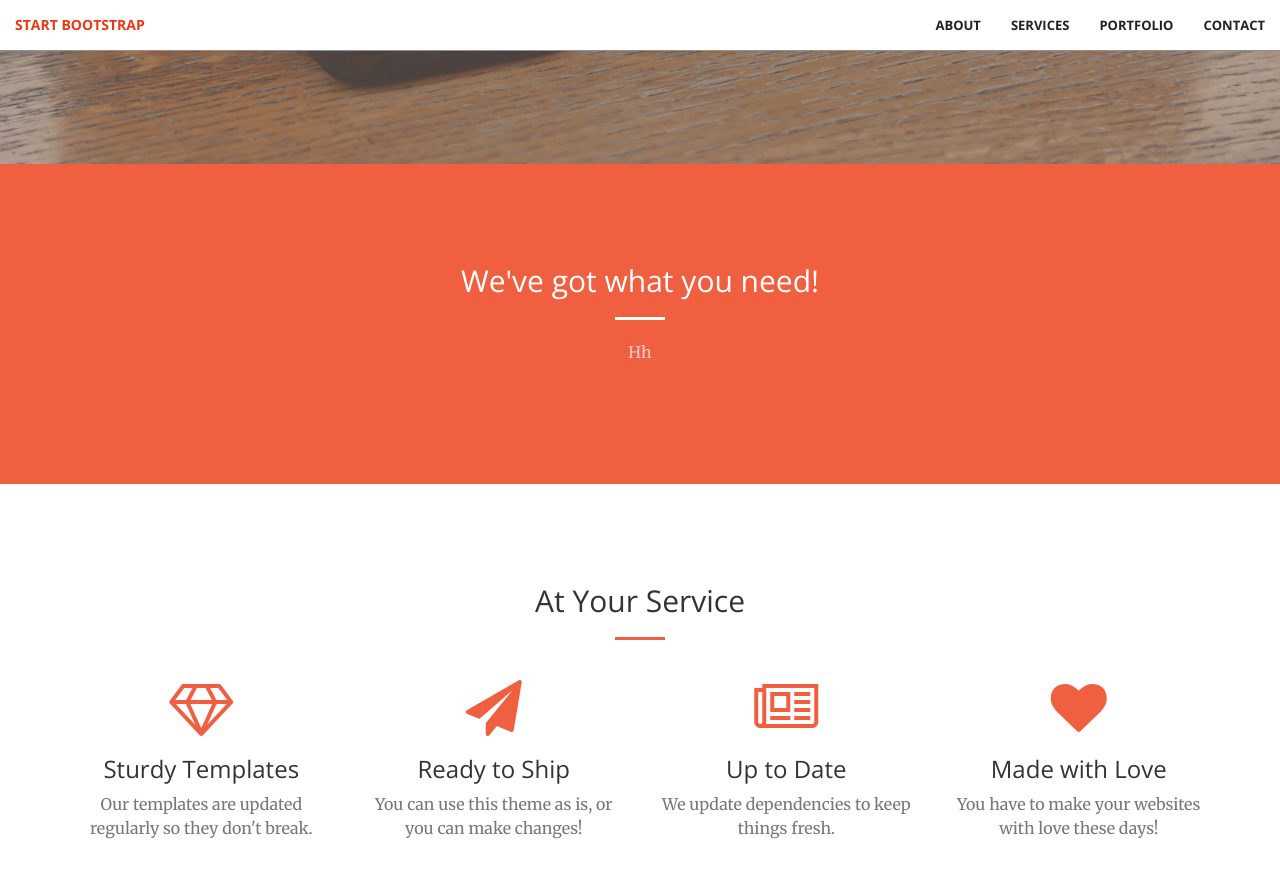
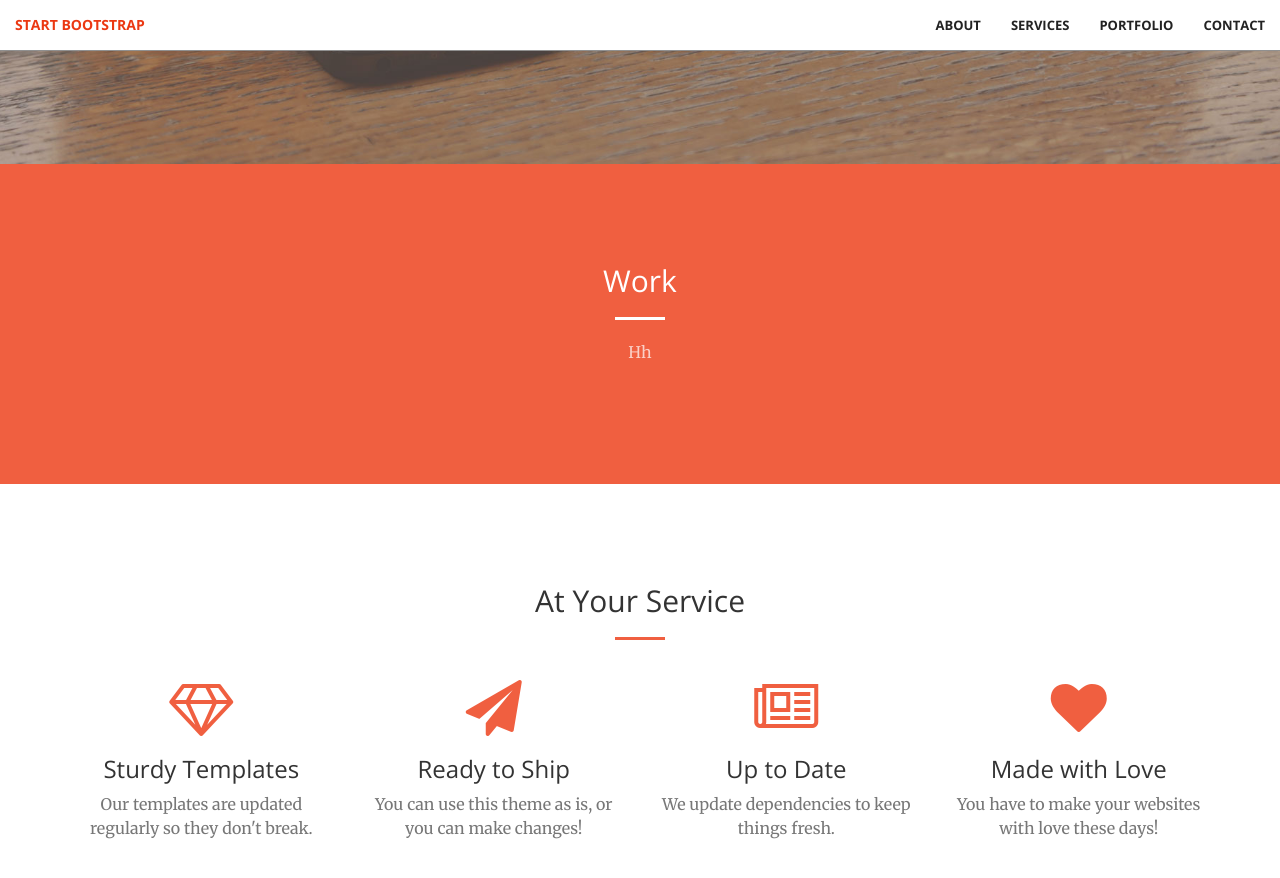
Before and after one commit to HHOOSSPPEE/HHOOSSPPEE.github.io, a Jekyll site: the page built from index.html, in a window 1280 px wide and 900 px high, scrolled down 736 px. Shown: the top 878 px of the window. Built offline with Jekyll 4.4.1, drawn with Linux system fonts in a browser that asks for light colours.

Commit message:
header test
^

```diff
--- a/_includes/call-to-action.html
+++ b/_includes/call-to-action.html
@@ -2,7 +2,7 @@
     <div class="container">
         <div class="row">
             <div class="col-lg-8 col-lg-offset-2 text-center">
-                <h2 class="section-heading">We've got what you need!</h2>
+                <h2 class="section-heading">Work</h2>
                 <hr class="light">
                 <p class="text-faded">Hh</p>
                 <!--<a href="#" class="btn btn-default btn-xl">Get Started!</a>-->
```
